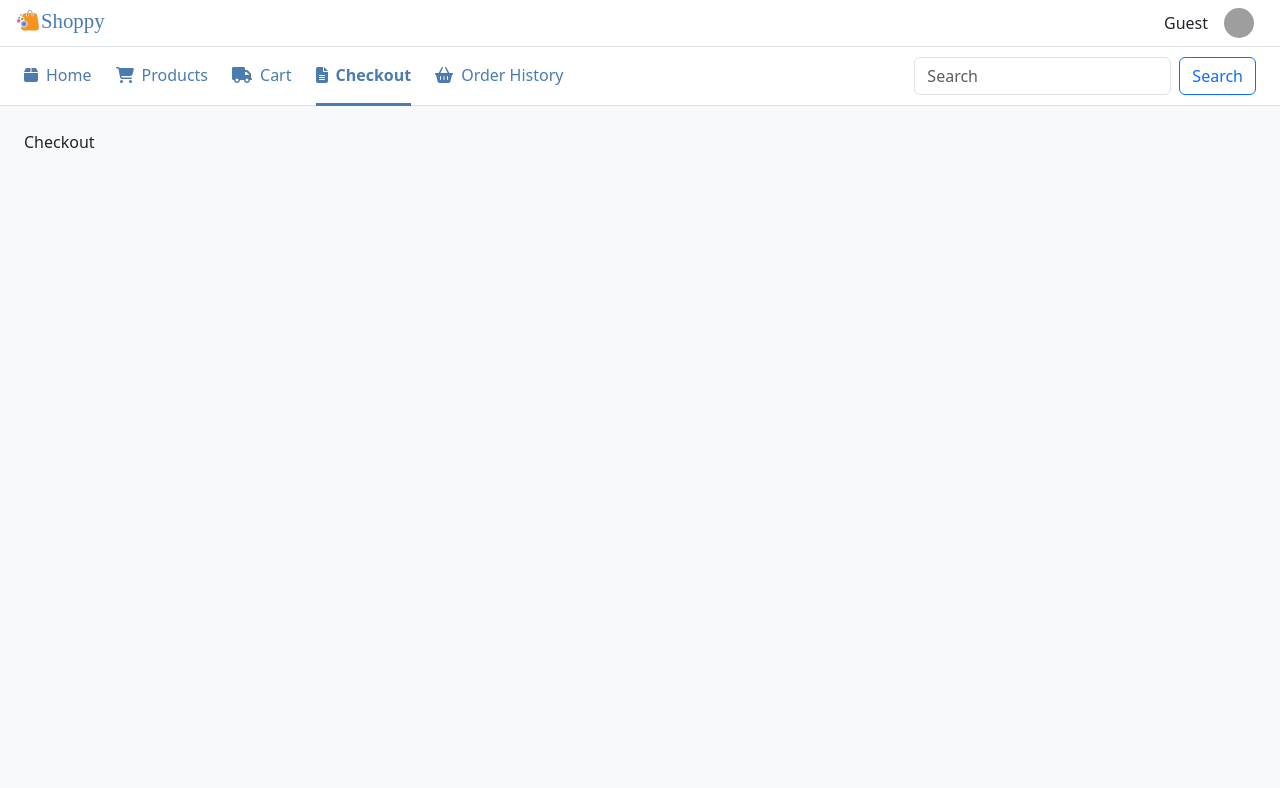
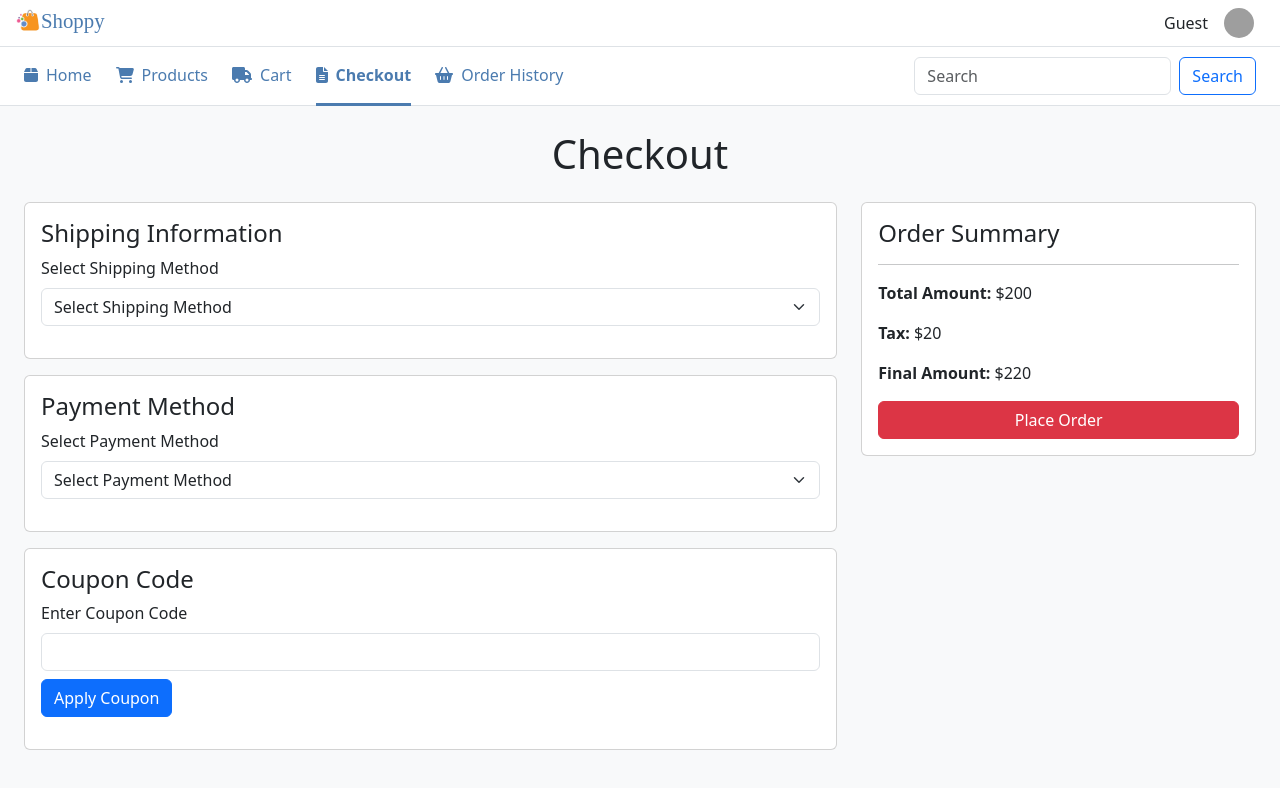
Before and after one commit to shimaa123456/React_Ecommerce, a React (Vite) app: page /checkout in a window 1280 px wide. Shown: the top 788 px of the page. Built offline with nearby package versions, Linux system fonts and the light colour scheme; grey boxes are pictures that could not be loaded.

Commit message:
checkout

```diff
--- a/src/Features/Customers/Pages/Checkout.jsx
+++ b/src/Features/Customers/Pages/Checkout.jsx
@@ -1,7 +1,23 @@
 import LogoNavbar from '../../Admin/Components/LogoNavbar';
 import Navbar from '../Components/UserNavbar';
+import { useState } from 'react';
 
 const CheckoutPage = () => {
+    // States to store selected values
+    const [paymentMethod, setPaymentMethod] = useState('');
+    const [shippingMethod, setShippingMethod] = useState('');
+    const [coupon, setCoupon] = useState('');
+    const [totalAmount, setTotalAmount] = useState(200); // Total price (example)
+    const [tax, setTax] = useState(20); // Example tax
+    const [finalAmount, setFinalAmount] = useState(totalAmount + tax);
+
+    const handleCouponApply = () => {
+        if (coupon === 'DISCOUNT10') {
+            const discount = totalAmount * 0.1;
+            setFinalAmount(finalAmount - discount);
+        }
+    };
+
     return (
         <div className="bg-light min-vh-100">
             <div className="container-fluid p-0">
@@ -12,7 +28,91 @@ const CheckoutPage = () => {
                 <Navbar />
 
                 {/* Dashboard Content */}
-                <div className="container-fluid p-4">Checkout</div>
+                <div className="container-fluid p-4">
+                    <h1 className="text-center mb-4">Checkout</h1>
+
+                    <div className="row">
+                        {/* Left Section */}
+                        <div className="col-md-8">
+                            <div className="card mb-3">
+                                <div className="card-body">
+                                    <h4>Shipping Information</h4>
+                                    <form>
+                                        <div className="mb-3">
+                                            <label htmlFor="shippingMethod" className="form-label">Select Shipping Method</label>
+                                            <select
+                                                id="shippingMethod"
+                                                className="form-select"
+                                                value={shippingMethod}
+                                                onChange={(e) => setShippingMethod(e.target.value)}>
+                                                <option value="">Select Shipping Method</option>
+                                                <option value="standard">Standard Shipping</option>
+                                                <option value="express">Express Shipping</option>
+                                            </select>
+                                        </div>
+                                    </form>
+                                </div>
+                            </div>
+
+                            <div className="card mb-3">
+                                <div className="card-body">
+                                    <h4>Payment Method</h4>
+                                    <form>
+                                        <div className="mb-3">
+                                            <label htmlFor="paymentMethod" className="form-label">Select Payment Method</label>
+                                            <select
+                                                id="paymentMethod"
+                                                className="form-select"
+                                                value={paymentMethod}
+                                                onChange={(e) => setPaymentMethod(e.target.value)}>
+                                                <option value="">Select Payment Method</option>
+                                                <option value="credit-card">Credit Card</option>
+                                                <option value="paypal">PayPal</option>
+                                            </select>
+                                        </div>
+                                    </form>
+                                </div>
+                            </div>
+
+                            <div className="card mb-3">
+                                <div className="card-body">
+                                    <h4>Coupon Code</h4>
+                                    <form>
+                                        <div className="mb-3">
+                                            <label htmlFor="coupon" className="form-label">Enter Coupon Code</label>
+                                            <input
+                                                type="text"
+                                                className="form-control"
+                                                id="coupon"
+                                                value={coupon}
+                                                onChange={(e) => setCoupon(e.target.value)}
+                                            />
+                                            <button
+                                                type="button"
+                                                className="btn btn-primary mt-2"
+                                                onClick={handleCouponApply}>Apply Coupon</button>
+                                        </div>
+                                    </form>
+                                </div>
+                            </div>
+                        </div>
+
+                        {/* Right Section (Order Summary) */}
+                        <div className="col-md-4">
+                            <div className="card">
+                                <div className="card-body">
+                                    <h4>Order Summary</h4>
+                                    <hr />
+                                    <p><strong>Total Amount:</strong> ${totalAmount}</p>
+                                    <p><strong>Tax:</strong> ${tax}</p>
+                                    <p><strong>Final Amount:</strong> ${finalAmount}</p>
+
+                                    <button className="btn btn-danger w-100">Place Order</button>
+                                </div>
+                            </div>
+                        </div>
+                    </div>
+                </div>
             </div>
         </div>
     );
```
Also changed, not shown: src/Features/Customers/Pages/Cart.jsx (+73 -48 lines).
